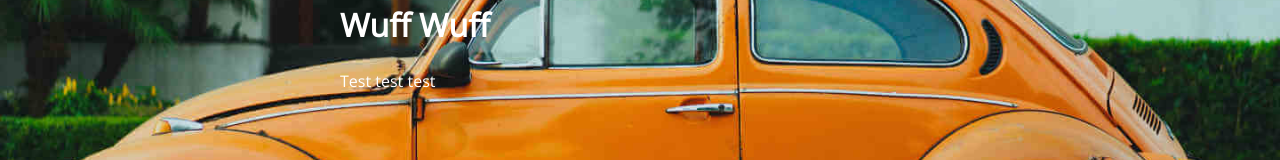
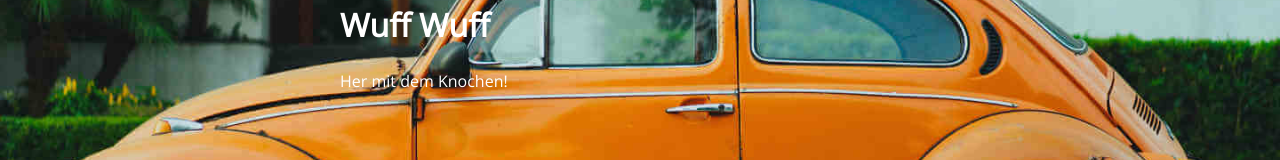
Before and after one commit to MrsWilma/mrswilma.github.io, a plain HTML site: page index.html in a window 1280 px wide. Shown: the part 355-515 px from the top of the page. Drawn offline with nearby package versions, Linux system fonts and the light colour scheme.

Commit message:
p geändert

```diff
--- a/index.html
+++ b/index.html
@@ -15,7 +15,7 @@
 			<h1>
         Wuff Wuff
       </h1>
-			<p>Test test test</p>
+			<p>Her mit dem Knochen!</p>
 		</div>
     </body>
 </html>
```
